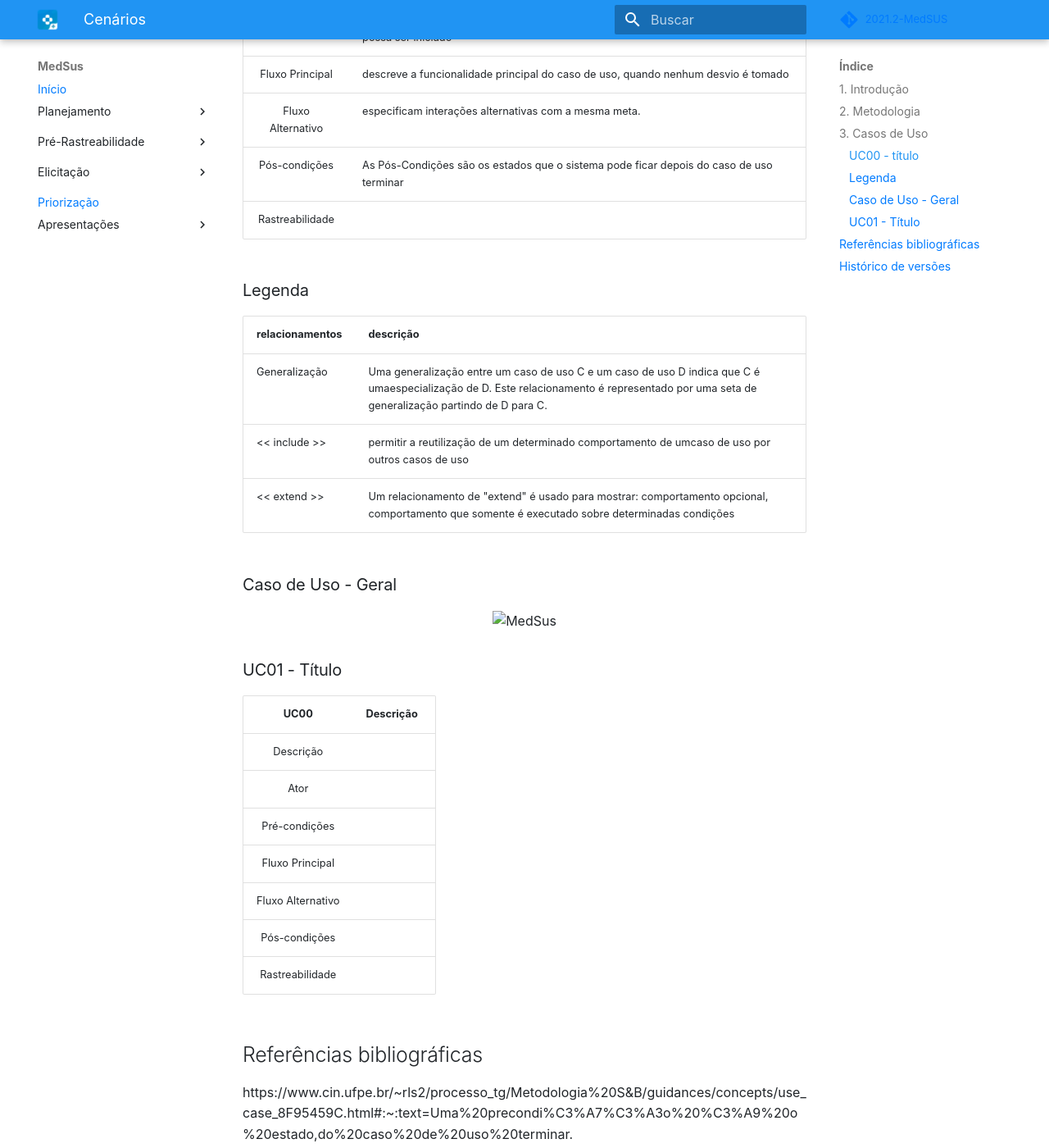
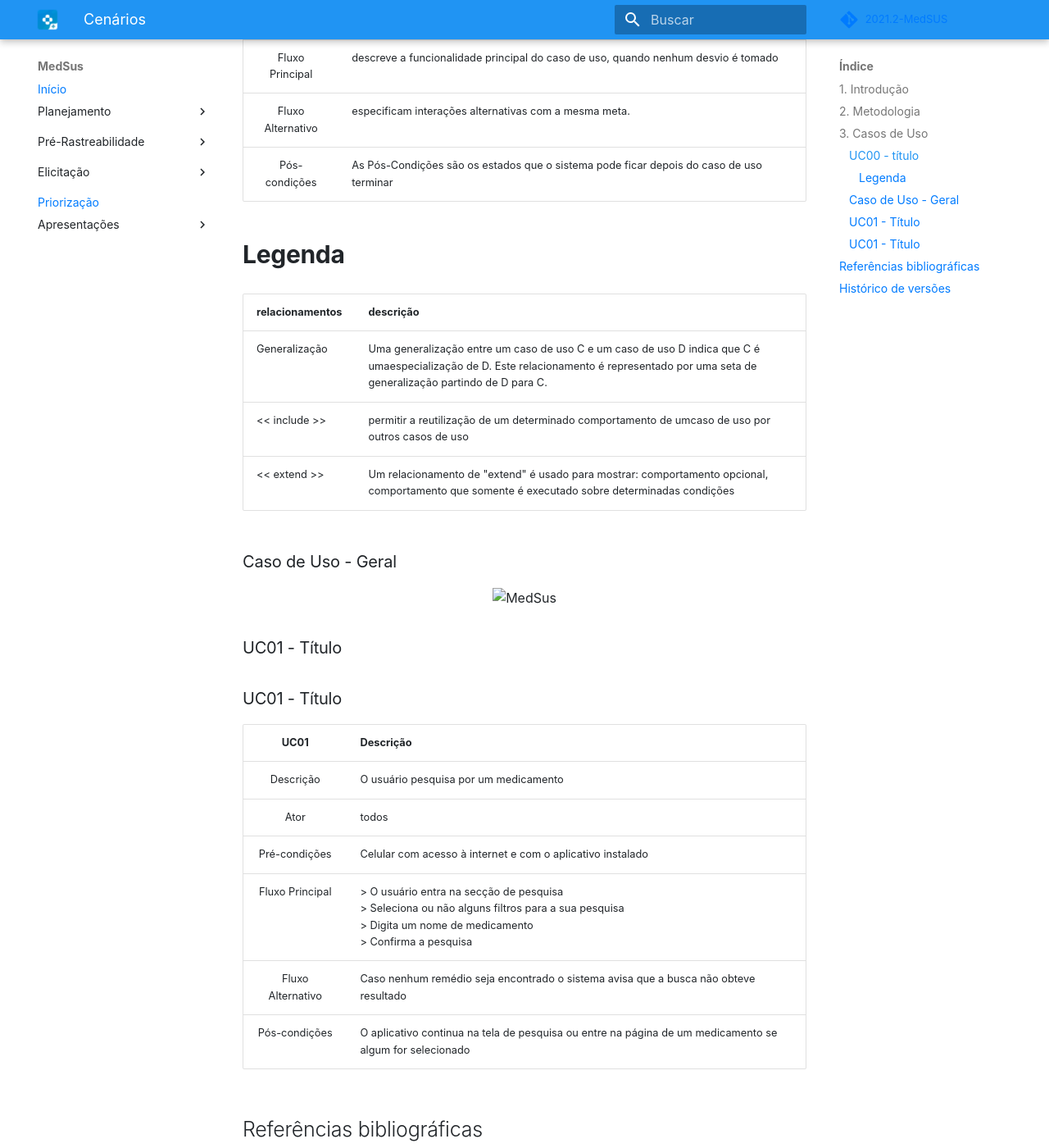
Before and after one commit to Requisitos-de-Software/2021.2-MedSUS, an MkDocs documentation site: the page built from docs/modeling/usecase.md, in a window 1280 px wide and 1400 px high, scrolled down 951 px. Shown: the whole window at 82% size. Built offline with MkDocs 1.6.1 and Material for MkDocs 9.7.7, drawn with Linux system fonts in a browser that asks for light colours; some web fonts are replaced; comment, search, counter and statistics services are not loaded.

Commit message:
adding use case 001

```diff
--- a/docs/modeling/usecase.md
+++ b/docs/modeling/usecase.md
@@ -30,9 +30,8 @@ cenários para a criação desse artefato.
 |Fluxo Principal  |descreve a funcionalidade principal do caso de uso, quando nenhum desvio é tomado   |
 |Fluxo Alternativo|especificam interações alternativas com a mesma meta.|
 |Pós-condições    |As Pós-Condições são os estados que o sistema pode ficar depois do caso de uso terminar   |
-|Rastreabilidade  ||
 
-### Legenda
+#### Legenda
 
 
 | relacionamentos          | descrição |
@@ -49,15 +48,18 @@ cenários para a criação desse artefato.
 </p>
 
 ### UC01 - Título
-|UC00|Descrição|
+
+### UC01 - Título
+|UC01|Descrição|
 |       :-:                   |--|
-|Descrição        ||
-|Ator             ||
-|Pré-condições    ||
-|Fluxo Principal  ||
-|Fluxo Alternativo||
-|Pós-condições    ||
-|Rastreabilidade  ||
+|Descrição        |O usuário pesquisa por um medicamento   |
+|Ator             |todos|
+|Pré-condições    |Celular com acesso à internet e com o aplicativo instalado   |
+|Fluxo Principal  | >  O usuário entra na secção de pesquisa <br> > Seleciona ou não alguns filtros para a sua pesquisa   <br> > Digita um nome de medicamento <br> > Confirma a pesquisa |
+|Fluxo Alternativo|Caso nenhum remédio seja encontrado o sistema avisa que a busca não obteve resultado  |
+|Pós-condições    |O aplicativo continua na tela de pesquisa ou entre na página de um medicamento se algum for selecionado|
+
+
 
 
 ## Referências bibliográficas
```
